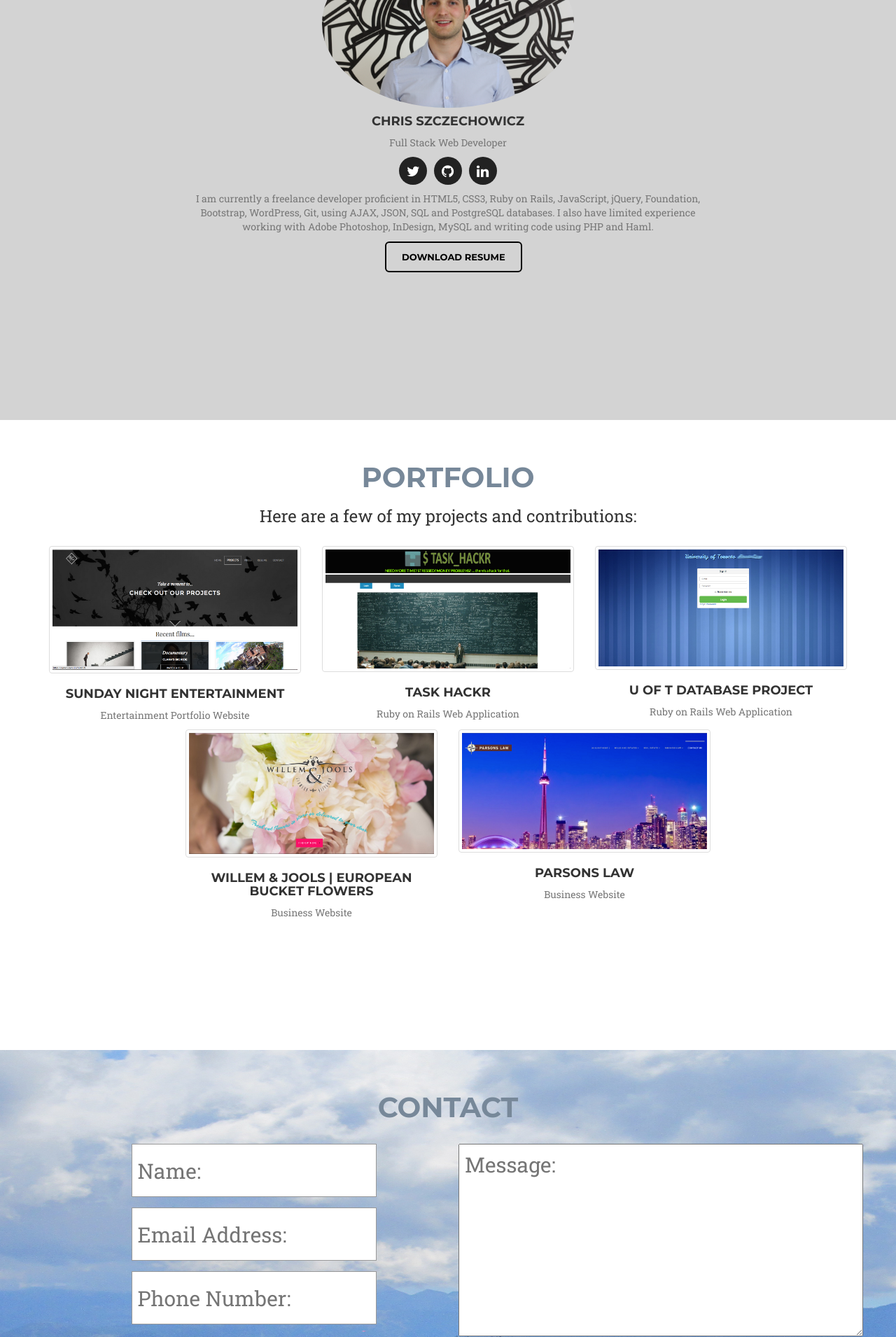
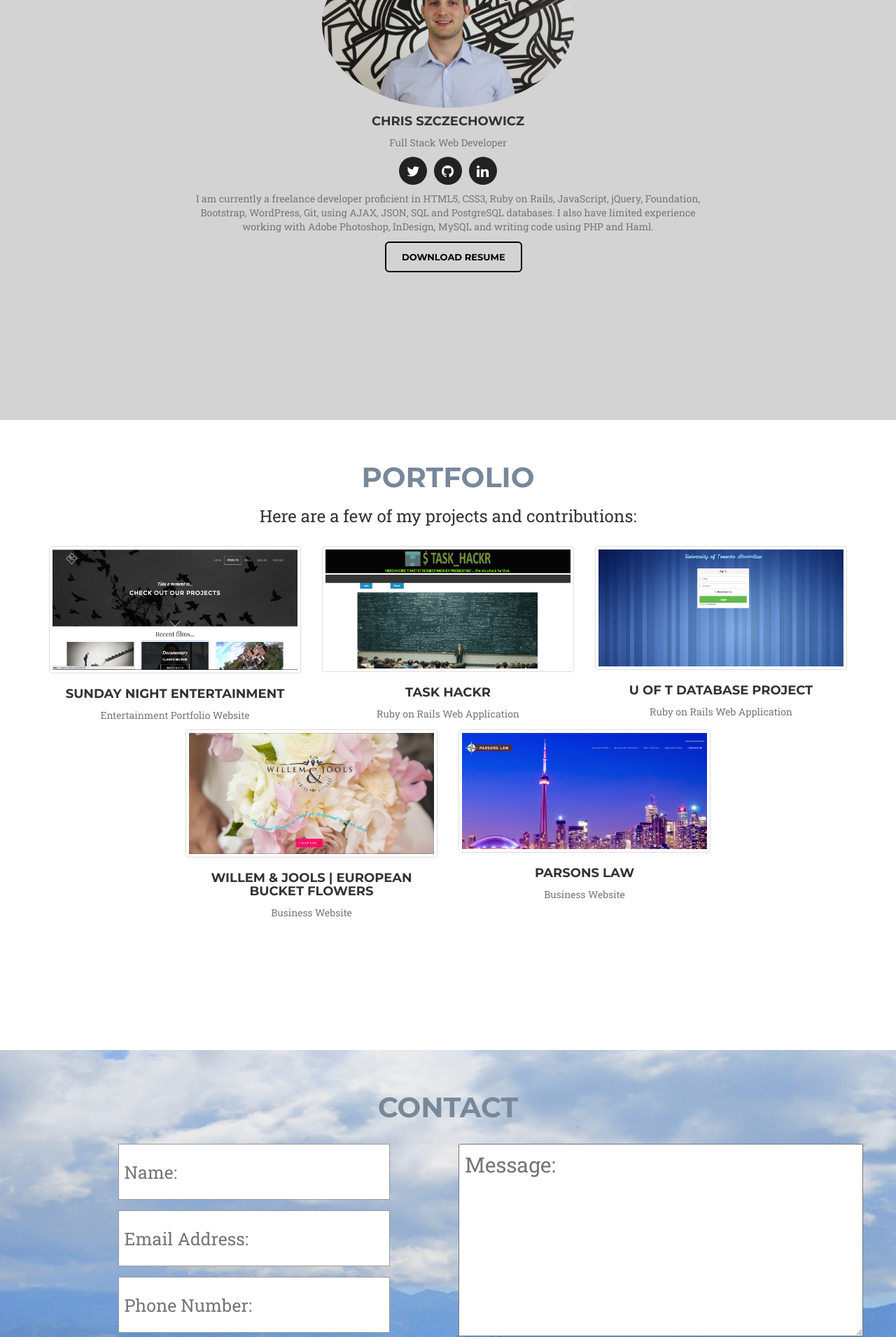
Before and after one commit to christophszcz/personal_website, a PHP site: page / in a window 1280 px wide. Shown: the part 1000-2910 px from the top of the page at 70% size. Run offline with PHP 8.4, Linux system fonts and the light colour scheme; some libraries are stand-ins or nearby versions.

Commit message:
Adjusted form input size for maximum browser window

```diff
--- a/css/styles.css
+++ b/css/styles.css
@@ -545,11 +545,11 @@ a.button-link, a:visited {
 }
 
 .submission-field {
-  width: 350px;
-  height: 76px;
+  width: 388px;
+  height: 80px;
   border: 1px solid #999999;
   padding: 8px;
-  font-size: 30px
+  font-size: 25px
 }
 
 .message-field {
--- a/index.html
+++ b/index.html
@@ -26,7 +26,7 @@
         <span class="icon-bar"></span>
         <span class="icon-bar"></span>
       </button>
-      <a class="navbar-brand" href="#">Chris Szczechowicz</a>
+      <a class="navbar-brand" href="#main">Chris Szczechowicz</a>
     </div>
 
     <div class="collapse navbar-collapse" id="bs-example-navbar-collapse-1">
@@ -36,7 +36,7 @@
         </li>
         <li class="page-scroll">
           <a href="#portfolio">Portfolio</a>
-        <li>
+        </li>
         <!-- <li><a href="#4">Channel </li> -->
         <li class="page-scroll">
           <a href="#contact">Contact</a>
@@ -48,6 +48,7 @@
 
   <!--Home /Main Section -->
   <section class="main-section">
+  <a name="main"></a>
     <header>
         <div class="container">
             <div class="intro-text">
@@ -68,10 +69,11 @@
   <section id="about" class="about-section">
     <div class="container">
           <div class="row">
+          <a name="about"></a>
                   <br>
                   <br>
                   <div class="col-lg-12 text-center">
-                      <h2 class="about-title">About</h2>
+                    <h2 class="about-title">About</h2>
                   </div>
           </div>
               <div class="row">
@@ -116,6 +118,7 @@
         <div class="col-lg-12 text-center">
           <br>
           <br>
+          <a name="portfolio"></a>
           <h2 class="portfolio-title">Portfolio</h2>
           <h3>Here are a few of my projects and contributions:</h3>
         </div>
@@ -231,6 +234,7 @@
         <div class="col-lg-12 centered">
           <br>
           <br>
+          <a name="contact"></a>
           <h2 class="contact-form-title">Contact</h2>
           <br>
 
@@ -375,6 +379,6 @@
     <script src="https://ajax.googleapis.com/ajax/libs/jquery/2.1.3/jquery.min.js"></script>
     <script src="js/bootstrap.min.js"></script>
     <script src="https://cdnjs.cloudflare.com/ajax/libs/jquery-easing/1.3/jquery.easing.min.js"></script>
-    <script src="js/portfolio.js"></script>
+    <script src="js/scroll-finish.js"></script>
   </body>
 </html>
--- a/js/portfolio.js
+++ /dev/null
@@ -1,20 +0,0 @@
-// jQuery for page scrolling feature - requires jQuery Easing plugin
-$(function() {
-    $('body').on('click', '.page-scroll a', function(event) {
-        var $anchor = $(this);
-        $('html, body').stop().animate({
-            scrollTop: $($anchor.attr('href')).offset().top
-        }, 1500, 'easeInOutExpo');
-        event.preventDefault();
-    });
-});
-
-// Highlight the top nav as scrolling occurs
-$('body').scrollspy({
-    target: '.navbar-fixed-top'
-})
-
-// Closes the Responsive Menu on Menu Item Click
-$('.navbar-collapse ul li a').click(function() {
-    $('.navbar-toggle:visible').click();
-});
--- /dev/null
+++ b/js/scroll-finish.js
@@ -0,0 +1,14 @@
+$(function(){
+  $('a[href^="#"]').click(function(e){
+    var target = $(this).attr('href');
+    var strip = target.slice(1);
+    var anchor = $("a[name='" + strip + "']");
+
+    e.preventDefault();
+    $('html, body').animate({
+      scrollTop: anchor.offset().top
+    }, 'slow');
+
+  });
+
+});
```
Also changed, not shown: 2 other files.
